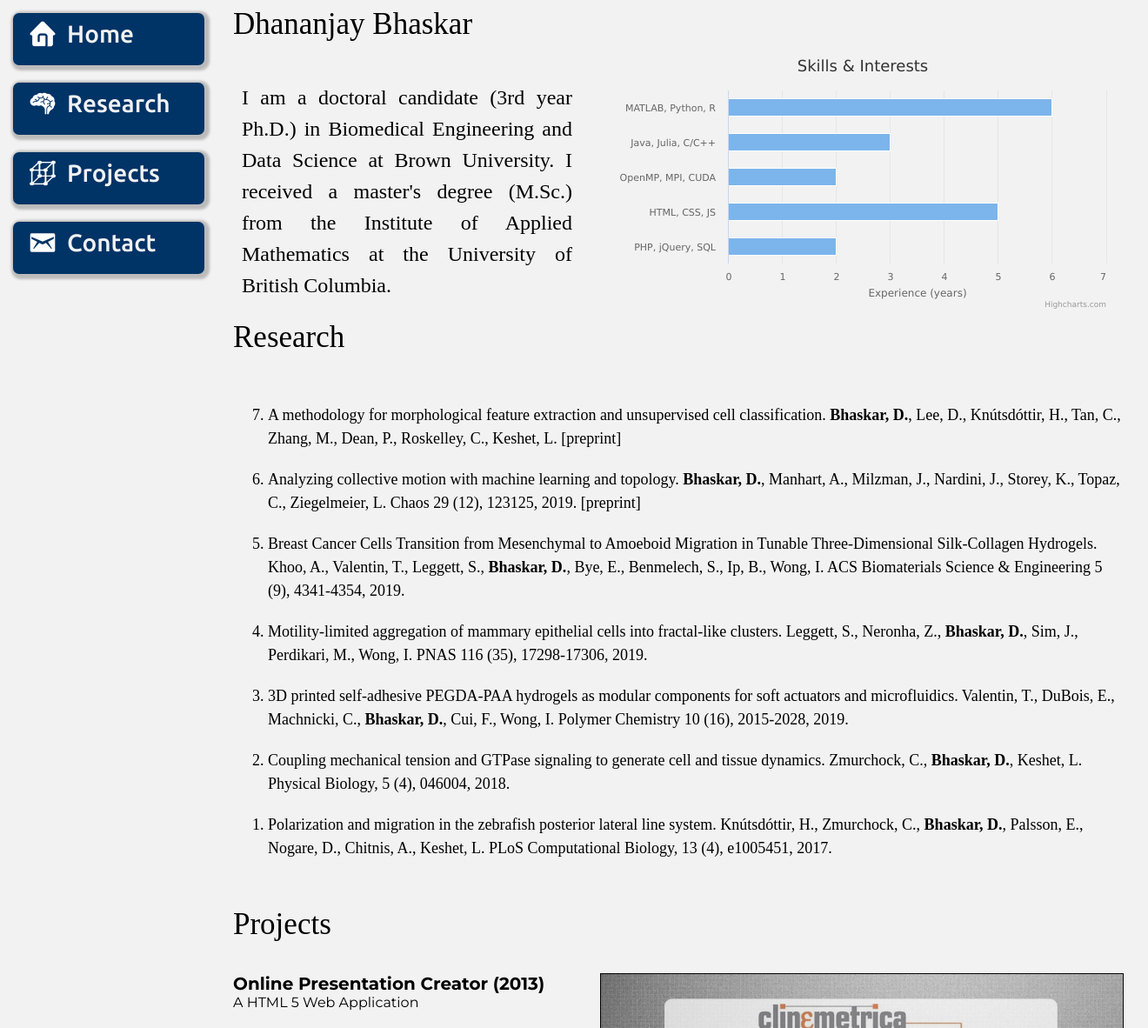
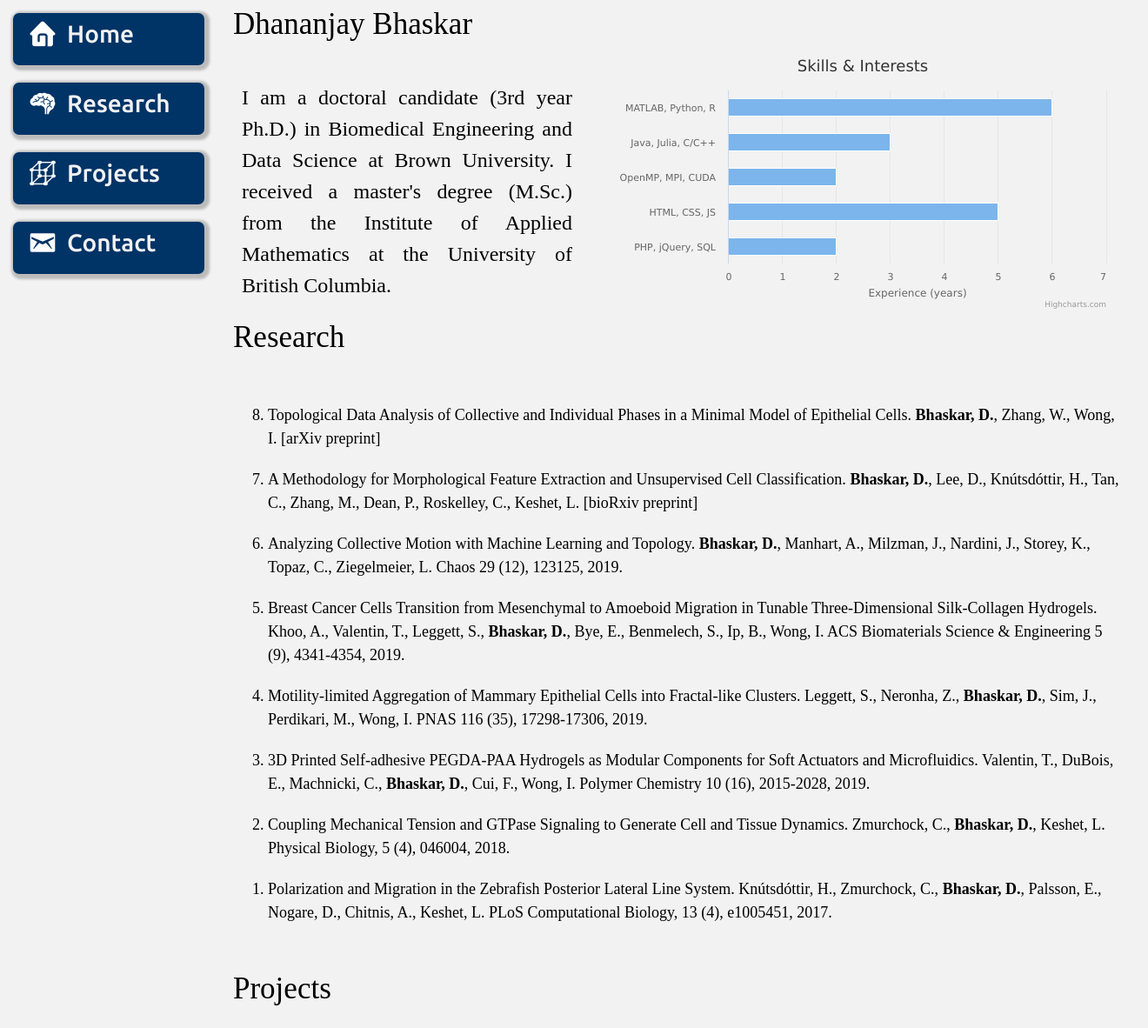
Before and after one commit to dbhaskar92/Personal-Website, a PHP site: page / in a window 1320 px wide. Shown: the top 1182 px of the page at 87% size. Run offline with PHP 8.4, Linux system fonts and the light colour scheme; some libraries are stand-ins or nearby versions; some web fonts are replaced.

Commit message:
Added arXiv preprint

```diff
--- a/index.php
+++ b/index.php
@@ -161,39 +161,44 @@ Created: May, 2014
 
 	<ol reversed style="line-height:150%;font-size:18px;">
 
-	<li style="margin: 20px 0;">A methodology for morphological feature extraction and unsupervised cell classification.
-	<b>Bhaskar, D.</b>, Lee, D., Kn&uacute;tsd&oacute;ttir, H., Tan, C., Zhang, M., Dean, P., Roskelley, C., Keshet, L.
-	[<a href="https://www.biorxiv.org/content/10.1101/623793v1.abstract">preprint</a>]
+	<li style="margin: 20px 0;">Topological Data Analysis of Collective and Individual Phases in a Minimal Model of Epithelial Cells.
+	<b>Bhaskar, D.</b>, Zhang, W., Wong, I.
+	[<a href="https://arxiv.org/abs/2003.10008">arXiv preprint</a>]
 	</li>
 
-	<li style="margin: 20px 0;">Analyzing collective motion with machine learning and topology.
+	<li style="margin: 20px 0;">A Methodology for Morphological Feature Extraction and Unsupervised Cell Classification.
+	<b>Bhaskar, D.</b>, Lee, D., Kn&uacute;tsd&oacute;ttir, H., Tan, C., Zhang, M., Dean, P., Roskelley, C., Keshet, L.
+	[<a href="https://www.biorxiv.org/content/10.1101/623793v1.abstract">bioRxiv preprint</a>]
+	</li>
+
+	<li style="margin: 20px 0;">Analyzing Collective Motion with Machine Learning and Topology.
 	<b>Bhaskar, D.</b>, Manhart, A., Milzman, J., Nardini, J., Storey, K., Topaz, C., Ziegelmeier, L.
-	<a href="https://aip.scitation.org/doi/10.1063/1.5125493">Chaos</a> 29 (12), 123125, 2019. [<a href="https://arxiv.org/abs/1908.09081">preprint</a>]
+	<a href="https://aip.scitation.org/doi/10.1063/1.5125493">Chaos 29 (12), 123125, 2019.</a>
 	</li>
 
 	<li style="margin: 20px 0;">Breast Cancer Cells Transition from Mesenchymal to Amoeboid Migration in Tunable Three-Dimensional Silk-Collagen Hydrogels.
 	Khoo, A., Valentin, T., Leggett, S., <b>Bhaskar, D.</b>, Bye, E., Benmelech, S., Ip, B., Wong, I.
-	<a href="https://pubs.acs.org/doi/abs/10.1021/acsbiomaterials.9b00519">ACS Biomaterials Science &amp; Engineering</a> 5 (9), 4341-4354, 2019.
+	<a href="https://pubs.acs.org/doi/abs/10.1021/acsbiomaterials.9b00519">ACS Biomaterials Science &amp; Engineering 5 (9), 4341-4354, 2019.</a>
 	</li>
 
-	<li style="margin: 20px 0;">Motility-limited aggregation of mammary epithelial cells into fractal-like clusters.
+	<li style="margin: 20px 0;">Motility-limited Aggregation of Mammary Epithelial Cells into Fractal-like Clusters.
 	Leggett, S., Neronha, Z., <b>Bhaskar, D.</b>, Sim, J., Perdikari, M., Wong, I.
-	<a href="https://www.pnas.org/content/116/35/17298.short">PNAS</a> 116 (35), 17298-17306, 2019.
+	<a href="https://www.pnas.org/content/116/35/17298.short">PNAS 116 (35), 17298-17306, 2019.</a>
 	</li>
 
-	<li style="margin: 20px 0;">3D printed self-adhesive PEGDA-PAA hydrogels as modular components for soft actuators and microfluidics.
+	<li style="margin: 20px 0;">3D Printed Self-adhesive PEGDA-PAA Hydrogels as Modular Components for Soft Actuators and Microfluidics.
 	Valentin, T., DuBois, E., Machnicki, C., <b>Bhaskar, D.</b>, Cui, F., Wong, I.
-	<a href="https://pubs.rsc.org/ko/content/articlehtml/2019/py/c9py00211a">Polymer Chemistry</a> 10 (16), 2015-2028, 2019.
+	<a href="https://pubs.rsc.org/ko/content/articlehtml/2019/py/c9py00211a">Polymer Chemistry 10 (16), 2015-2028, 2019.</a>
 	</li>
 
-	<li style="margin: 20px 0;">Coupling mechanical tension and GTPase signaling to generate cell and tissue dynamics.
+	<li style="margin: 20px 0;">Coupling Mechanical Tension and GTPase Signaling to Generate Cell and Tissue Dynamics.
 	Zmurchock, C., <b>Bhaskar, D.</b>, Keshet, L.
-	<a href="https://iopscience.iop.org/article/10.1088/1478-3975/aab1c0/meta">Physical Biology</a>, 5 (4), 046004, 2018.
+	<a href="https://iopscience.iop.org/article/10.1088/1478-3975/aab1c0/meta">Physical Biology, 5 (4), 046004, 2018.</a>
 	</li>
 
-	<li>Polarization and migration in the zebrafish posterior lateral line system.
+	<li>Polarization and Migration in the Zebrafish Posterior Lateral Line System.
 	Kn&uacute;tsd&oacute;ttir, H., Zmurchock, C., <b>Bhaskar, D.</b>, Palsson, E., Nogare, D., Chitnis, A., Keshet, L.
-	<a href="https://journals.plos.org/ploscompbiol/article?id=10.1371/journal.pcbi.1005451&rev=2">PLoS Computational Biology</a>, 13 (4), e1005451, 2017.
+	<a href="https://journals.plos.org/ploscompbiol/article?id=10.1371/journal.pcbi.1005451&rev=2">PLoS Computational Biology, 13 (4), e1005451, 2017.</a>
 	</li>
 
 	</ol>
```
